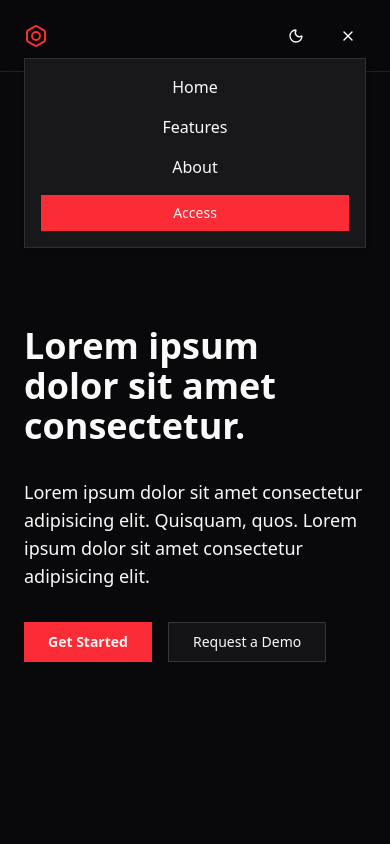
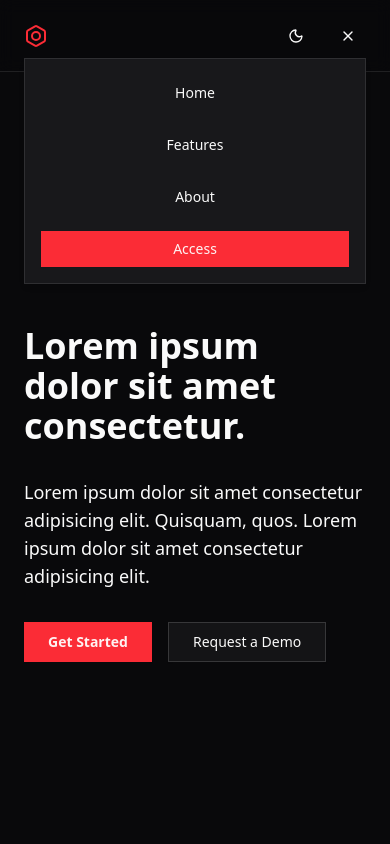
Before and after one commit to MGSimard/vite-tsrouter-ssg-experiment, a React (Vite) app: page / in a window 390 px wide. Both pictures are taken after a click on the button 348 px from the left and 35 px from the top of the page. Shown: the top 844 px of the page. Built offline with nearby package versions, Linux system fonts and the light colour scheme.

Commit message:
Go for this for now

```diff
--- a/src/_components/front-facing/Navbar.tsx
+++ b/src/_components/front-facing/Navbar.tsx
@@ -35,7 +35,9 @@ export function Navbar() {
         </nav>
         <div className="flex items-center gap-4">
           <ToggleTheme />
-          <Button className="hidden md:block">Access</Button>
+          <Button className="hidden md:block" asChild>
+            <Link to="/dashboard">Access</Link>
+          </Button>
           <Popover>
             <PopoverTrigger className="md:hidden" asChild>
               <Button variant="ghost" size="icon" className="relative">
@@ -47,24 +49,24 @@ export function Navbar() {
               <ul className="flex flex-col gap-4 text-center">
                 <li>
                   <PopoverClose asChild>
-                    <Link to="/" className="w-full block">
-                      Home
-                    </Link>
+                    <Button variant="ghost" className="w-full" asChild>
+                      <Link to="/">Home</Link>
+                    </Button>
                   </PopoverClose>
                 </li>
                 {NAV_LINKS.map((link) => (
                   <li key={link.label}>
                     <PopoverClose asChild>
-                      <Link to={link.href} className="w-full block">
-                        {link.label}
-                      </Link>
+                      <Button variant="ghost" className="w-full" asChild>
+                        <Link to={link.href}>{link.label}</Link>
+                      </Button>
                     </PopoverClose>
                   </li>
                 ))}
                 <li>
                   <PopoverClose asChild>
                     <Button className="w-full" asChild>
-                      <Link to="/">Access</Link>
+                      <Link to="/dashboard">Access</Link>
                     </Button>
                   </PopoverClose>
                 </li>
```
